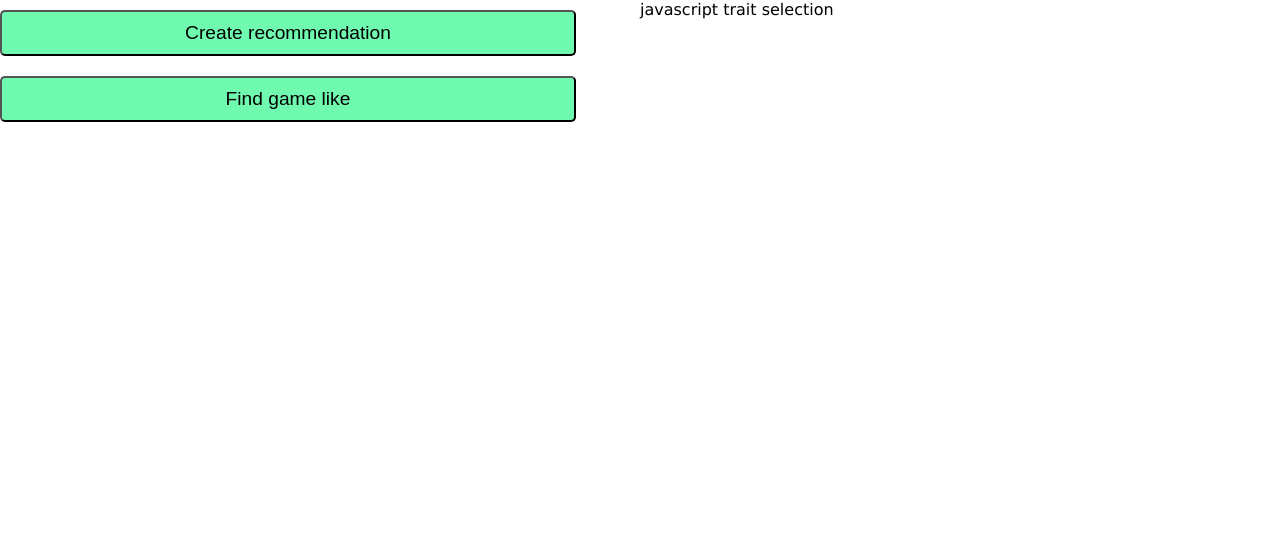
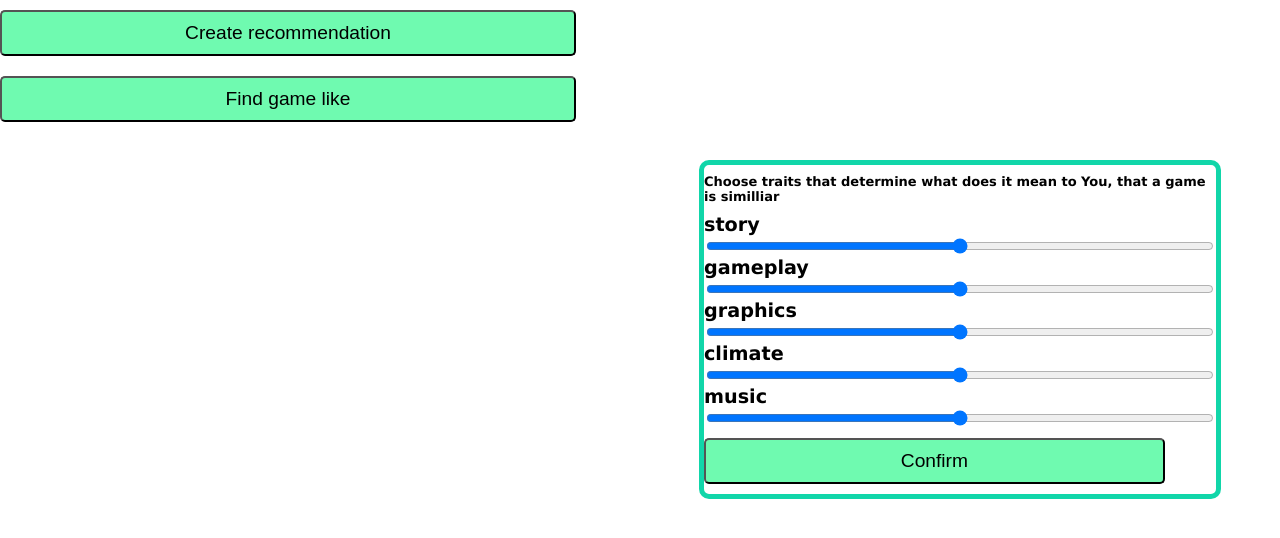
Before and after one commit to szwos/WDPAI_Website, a PHP site: page /public/views/dashboard in a window 1280 px wide. Shown: the part 116-654 px from the top of the page. Run offline with PHP 8.4, Linux system fonts and the light colour scheme.

```diff
--- a/Routing.php
+++ b/Routing.php
@@ -8,7 +8,7 @@ class Router {
     public static $routes;
 
     public static function get($url, $view) {
-    self::$routes[$url] = $view;
+        self::$routes[$url] = $view;
     }
 
     public static function post($url, $view) {
--- a/index.php
+++ b/index.php
@@ -13,7 +13,7 @@ Router::get('recommendation_form', 'DefaultController');
 Router::post("login", "SecurityController");
 Router::post("registration", "SecurityController");
 Router::get("recommendations", "DefaultController");
-Router::get("dashboard", "DefaultController");
+Router::post("dashboard", "SecurityController");
 Router::post("creator", "DefaultController");
 Router::post("addRecommendation", "RecommendationController");
 
--- a/public/css/style.css
+++ b/public/css/style.css
@@ -113,6 +113,28 @@ label {
     padding: 50px;
 }
 
+.profile-form-container {
+    width: 80%;
+    height: fit-content;
+    margin: auto;
+    margin-top: 20vh;
+
+
+    display: flex;
+    justify-content: center;
+    align-items: center;
+
+    border-style: solid;
+    border-radius: 10px;
+    border-width: 5px;
+    border-color: #11D6A9;
+
+}
+.profile-form-container>form>h1 {
+    font-size: small;
+}
+
+
 
 .button {
     padding: 10px;
@@ -134,6 +156,13 @@ label {
     border-radius: 5px;
     border-style: solid;
     border-color: #11D6A9;
+}
+
+.no-valid {
+    border: 3px solid red;
+    border-radius: 1em;
+    box-shadow: 0 0 0.2em red;
+    outline: none;
 }
 
 
--- a/public/views/dashboard.php
+++ b/public/views/dashboard.php
@@ -26,7 +26,28 @@
     </div>
 
     <div class = "column">
-        javascript trait selection
+        <div class = profile-form-container>
+            <form class = "profileRegistration" action="dashboard" method="POST">
+                <h1>Choose traits that determine what does it mean to You, that a game is similliar</h1>
+                <label for id="story">story</label>
+                <input name = "story" type="range" min="0" max="100" value="50" class="slider">
+
+                <label for id="gameplay">gameplay</label>
+                <input name = "gameplay" type="range" min="0" max="100" value="50" class="slider">
+
+                <label for id="graphics">graphics</label>
+                <input name = "graphics" type="range" min="0" max="100" value="50" class="slider">
+
+                <label for id="climate">climate</label>
+                <input name = "climate" type="range" min="0" max="100" value="50" class="slider">
+
+                <label for id="music">music</label>
+                <input name = "music" type="range" min="0" max="100" value="50" class="slider">
+
+                <button name = "confirm-button" class="button" type="submit">Confirm</button>
+
+            </form>
+        </div>
     </div>
 
 </div>
--- a/src/controllers/DefaultController.php
+++ b/src/controllers/DefaultController.php
@@ -19,9 +19,7 @@ class DefaultController extends AppController{
     }
 
 
-    public function dashboard() {
-        $this->render("dashboard");
-    }
+
 
     public function creator() {
         $this->render("creator");
```
Also changed, not shown: public/js/registrationScript.js (added, +31 -0 lines), public/views/registration.php (+2 -9 lines), src/controllers/SecurityController.php (+20 -2 lines).
